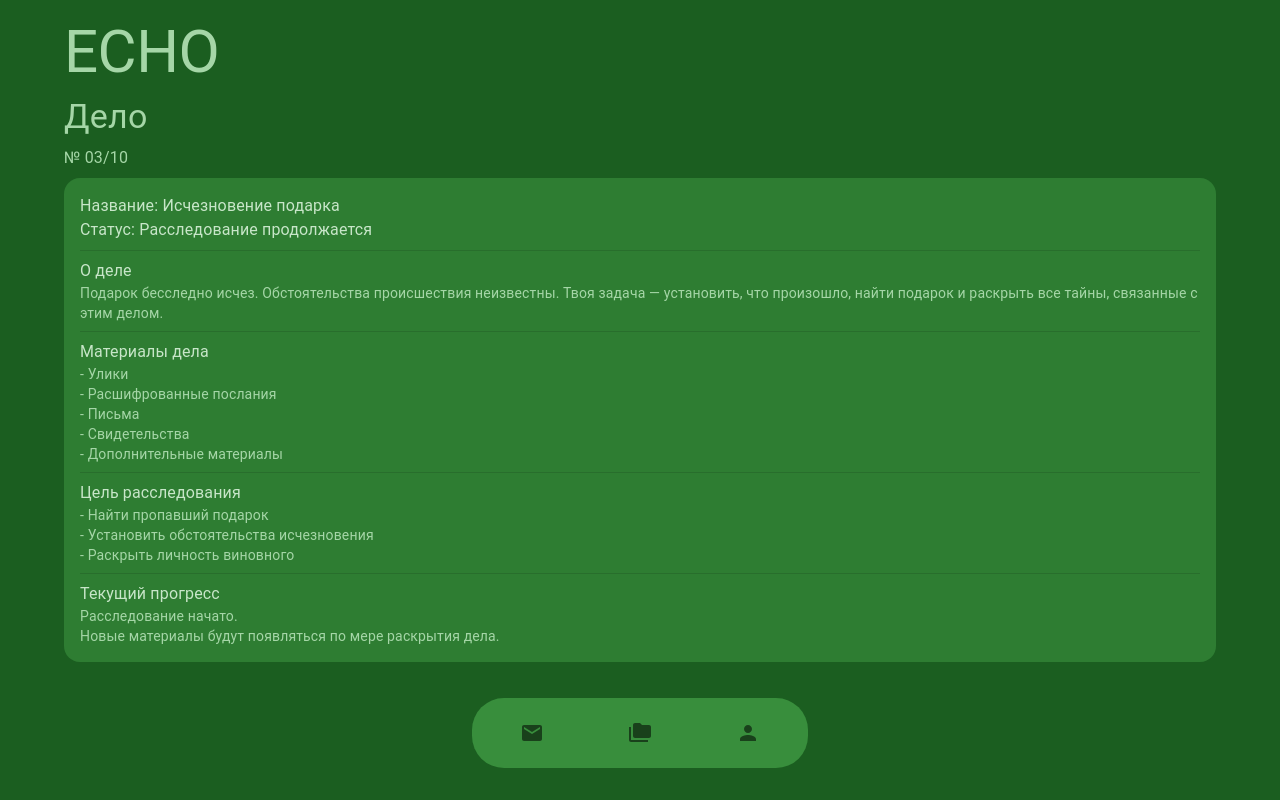
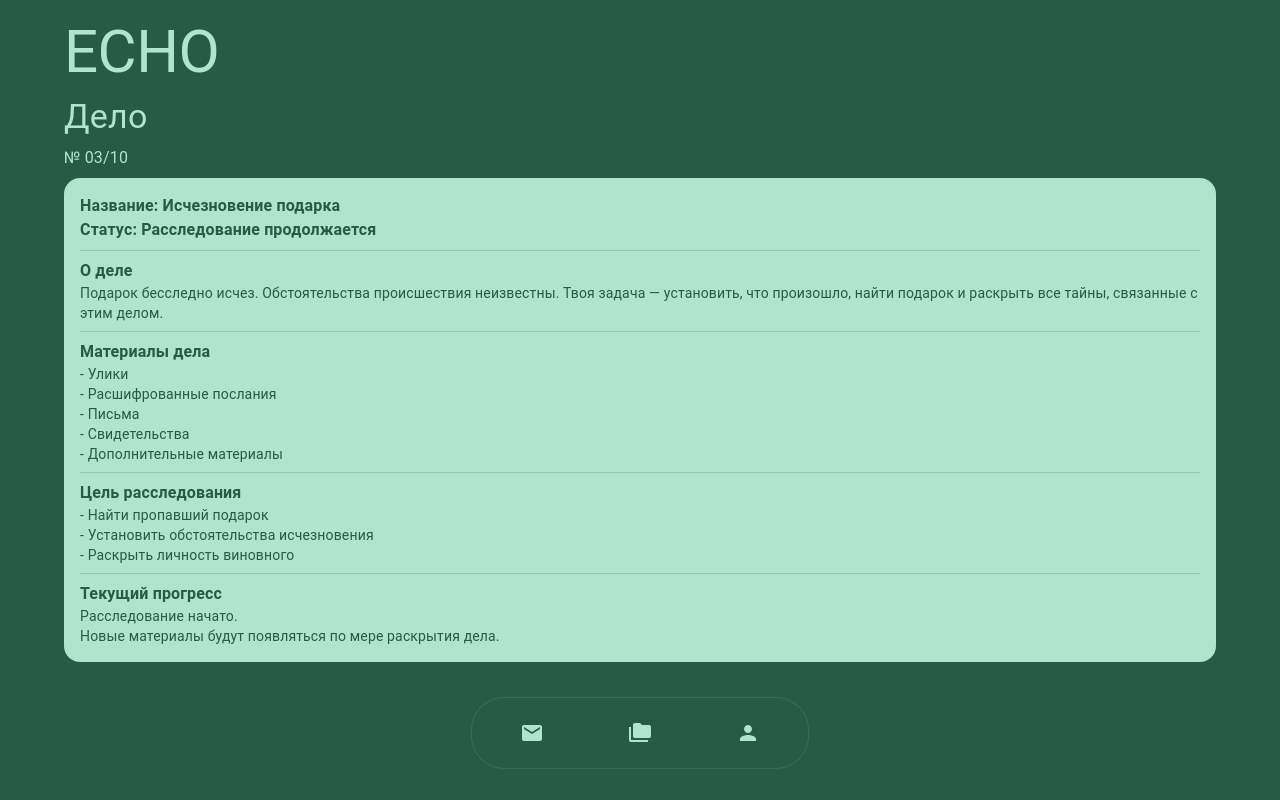
Before and after one commit to GeorgePanov/echo, a React (Vite) app: page /echo/case in a window 1280 px wide. Built offline with nearby package versions, Linux system fonts and the light colour scheme.

Commit message:
feat: добавляет и меняет цвета

```diff
--- a/src/components/AppLayout/AppLayout.tsx
+++ b/src/components/AppLayout/AppLayout.tsx
@@ -1,6 +1,7 @@
 import { Container, Stack, Typography } from '@mui/material';
-import { green } from '@mui/material/colors';
 import { Outlet } from 'react-router';
+
+import { appColors } from '~/shared/colors';
 
 import { ButtonGroup } from './ui/ButtonGroup';
 
@@ -13,13 +14,13 @@ export const AppLayout: React.FC = () => {
         maxWidth: '600px',
         display: 'flex',
         justifyContent: 'center',
-        background: green[900],
+        background: appColors.pine,
       }}
     >
       <Stack sx={{ width: '100%' }}>
         <Typography
           sx={{
-            color: green[200],
+            color: appColors.sage,
             fontWeight: 'normal',
           }}
           variant='h2'
--- a/src/components/AppLayout/ui/ButtonGroup.tsx
+++ b/src/components/AppLayout/ui/ButtonGroup.tsx
@@ -2,9 +2,9 @@ import type { FC } from 'react';
 
 import { Email, FolderCopy, Person } from '@mui/icons-material';
 import { Badge, Stack, ToggleButton, ToggleButtonGroup } from '@mui/material';
-import { green } from '@mui/material/colors';
 import { useLocation, useNavigate } from 'react-router';
 
+import { appColors } from '~/shared/colors';
 import { ROUTE_PATH } from '~/shared/types';
 
 const buttonSx = {
@@ -13,14 +13,15 @@ const buttonSx = {
   minWidth: 100,
   minHeight: 50,
   transition: 'all 0.3s ease',
+  color: appColors.sage,
 
   '&.Mui-selected': {
-    backgroundColor: green[800],
-    color: green[100],
+    backgroundColor: appColors.sage,
+    color: appColors.pine,
   },
 
   '&.Mui-selected:hover': {
-    backgroundColor: green[800],
+    backgroundColor: appColors.sage,
   },
 };
 
@@ -40,7 +41,9 @@ export const ButtonGroup: FC = () => {
         transform: 'translateX(-50%)',
         borderRadius: '2rem',
 
-        bgcolor: green[700],
+        bgcolor: appColors.pine,
+
+        boxShadow: `0 0 1px 1px ${appColors.moss}80`,
 
         '& .MuiToggleButton-root': buttonSx,
       }}
@@ -60,7 +63,7 @@ export const ButtonGroup: FC = () => {
             // badgeContent={true}
             sx={{
               '& .MuiBadge-badge': {
-                backgroundColor: green[400],
+                backgroundColor: appColors.moss,
               },
             }}
           >
--- a/src/components/Case/Case.tsx
+++ b/src/components/Case/Case.tsx
@@ -1,16 +1,17 @@
 import type { FC } from 'react';
 
 import { Divider, Stack, Typography } from '@mui/material';
-import { green } from '@mui/material/colors';
+
+import { appColors } from '~/shared/colors';
 
 export const Case: FC = () => {
   return (
     <Stack>
       <Stack spacing={1}>
-        <Typography sx={{ color: green[200] }} variant='h4'>
+        <Typography sx={{ color: appColors.sage }} variant='h4'>
           Дело
         </Typography>
-        <Typography sx={{ color: green[200] }} variant='body1'>
+        <Typography sx={{ color: appColors.sage }} variant='body1'>
           № 03/10
         </Typography>
       </Stack>
@@ -20,23 +21,32 @@ export const Case: FC = () => {
           mt: '0.5rem',
           padding: '1rem',
           minHeight: '50vh',
-          backgroundColor: green[800],
+          backgroundColor: appColors.sage,
           borderRadius: '1rem',
         }}
       >
-        <Typography variant='body1' sx={{ color: green[100] }}>
+        <Typography
+          variant='body1'
+          sx={{ color: appColors.pine, fontWeight: 'bold' }}
+        >
           Название: Исчезновение подарка
         </Typography>
-        <Typography variant='body1' sx={{ color: green[100] }}>
+        <Typography
+          variant='body1'
+          sx={{ color: appColors.pine, fontWeight: 'bold' }}
+        >
           Статус: Расследование продолжается
         </Typography>
 
         <Divider sx={{ margin: '0.5rem 0' }} />
 
-        <Typography variant='body1' sx={{ color: green[100] }}>
+        <Typography
+          variant='body1'
+          sx={{ color: appColors.pine, fontWeight: 'bold' }}
+        >
           О деле
         </Typography>
-        <Typography variant='body2' sx={{ color: green[200] }}>
+        <Typography variant='body2' sx={{ color: appColors.pine }}>
           Подарок бесследно исчез. Обстоятельства происшествия неизвестны. Твоя
           задача — установить, что произошло, найти подарок и раскрыть все
           тайны, связанные с этим делом.
@@ -44,10 +54,13 @@ export const Case: FC = () => {
 
         <Divider sx={{ margin: '0.5rem 0' }} />
 
-        <Typography variant='body1' sx={{ color: green[100] }}>
+        <Typography
+          variant='body1'
+          sx={{ color: appColors.pine, fontWeight: 'bold' }}
+        >
           Материалы дела
         </Typography>
-        <Typography variant='body2' sx={{ color: green[200] }}>
+        <Typography variant='body2' sx={{ color: appColors.pine }}>
           - Улики
           <br />
           - Расшифрованные послания
@@ -60,10 +73,13 @@ export const Case: FC = () => {
 
         <Divider sx={{ margin: '0.5rem 0' }} />
 
-        <Typography variant='body1' sx={{ color: green[100] }}>
+        <Typography
+          variant='body1'
+          sx={{ color: appColors.pine, fontWeight: 'bold' }}
+        >
           Цель расследования
         </Typography>
-        <Typography variant='body2' sx={{ color: green[200] }}>
+        <Typography variant='body2' sx={{ color: appColors.pine }}>
           - Найти пропавший подарок
           <br />
           - Установить обстоятельства исчезновения
@@ -72,10 +88,13 @@ export const Case: FC = () => {
 
         <Divider sx={{ margin: '0.5rem 0' }} />
 
-        <Typography variant='body1' sx={{ color: green[100] }}>
+        <Typography
+          variant='body1'
+          sx={{ color: appColors.pine, fontWeight: 'bold' }}
+        >
           Текущий прогресс
         </Typography>
-        <Typography variant='body2' sx={{ color: green[200] }}>
+        <Typography variant='body2' sx={{ color: appColors.pine }}>
           Расследование начато.
           <br />
           Новые материалы будут появляться по мере раскрытия дела.
--- a/src/components/Email /ui/EmailList/EmailList.tsx
+++ b/src/components/Email /ui/EmailList/EmailList.tsx
@@ -19,7 +19,11 @@ export const EmailList: FC<EmailListProps> = (props) => {
   return (
     <List sx={{ display: 'flex', flexDirection: 'column', gap: 1 }}>
       {filteredEmails.map((email) => (
-        <EmailItem email={email} handleSelectEmail={handleSelectEmail} />
+        <EmailItem
+          key={email.emailId}
+          email={email}
+          handleSelectEmail={handleSelectEmail}
+        />
       ))}
     </List>
   );
--- a/src/index.css
+++ b/src/index.css
@@ -1,118 +1,6 @@
-/* :root {
-  --text: #6b6375;
-  --text-h: #08060d;
-  --bg: #fff;
-  --border: #e5e4e7;
-  --code-bg: #f4f3ec;
-  --accent: #aa3bff;
-  --accent-bg: rgba(170, 59, 255, 0.1);
-  --accent-border: rgba(170, 59, 255, 0.5);
-  --social-bg: rgba(244, 243, 236, 0.5);
-  --shadow:
-    rgba(0, 0, 0, 0.1) 0 10px 15px -3px, rgba(0, 0, 0, 0.05) 0 4px 6px -2px;
-
-  --sans: system-ui, 'Segoe UI', Roboto, sans-serif;
-  --heading: system-ui, 'Segoe UI', Roboto, sans-serif;
-  --mono: ui-monospace, Consolas, monospace;
-
-  font: 18px/145% var(--sans);
-  letter-spacing: 0.18px;
-  color-scheme: light dark;
-  color: var(--text);
-  background: var(--bg);
-  font-synthesis: none;
-  text-rendering: optimizeLegibility;
-  -webkit-font-smoothing: antialiased;
-  -moz-osx-font-smoothing: grayscale;
-
-  @media (max-width: 1024px) {
-    font-size: 16px;
-  }
-}
-
-@media (prefers-color-scheme: dark) {
-  :root {
-    --text: #9ca3af;
-    --text-h: #f3f4f6;
-    --bg: #16171d;
-    --border: #2e303a;
-    --code-bg: #1f2028;
-    --accent: #c084fc;
-    --accent-bg: rgba(192, 132, 252, 0.15);
-    --accent-border: rgba(192, 132, 252, 0.5);
-    --social-bg: rgba(47, 48, 58, 0.5);
-    --shadow:
-      rgba(0, 0, 0, 0.4) 0 10px 15px -3px, rgba(0, 0, 0, 0.25) 0 4px 6px -2px;
-  }
-
-  #social .button-icon {
-    filter: invert(1) brightness(2);
-  }
-}
-
-#root {
-  width: 1126px;
-  max-width: 100%;
-  margin: 0 auto;
-  text-align: center;
-  border-inline: 1px solid var(--border);
-  min-height: 100svh;
-  display: flex;
-  flex-direction: column;
-  box-sizing: border-box;
-}
-
-body {
-  margin: 0;
-}
-
-h1,
-h2 {
-  font-family: var(--heading);
-  font-weight: 500;
-  color: var(--text-h);
-}
-
-h1 {
-  font-size: 56px;
-  letter-spacing: -1.68px;
-  margin: 32px 0;
-  @media (max-width: 1024px) {
-    font-size: 36px;
-    margin: 20px 0;
-  }
-}
-h2 {
-  font-size: 24px;
-  line-height: 118%;
-  letter-spacing: -0.24px;
-  margin: 0 0 8px;
-  @media (max-width: 1024px) {
-    font-size: 20px;
-  }
-}
-p {
-  margin: 0;
-}
-
-code,
-.counter {
-  font-family: var(--mono);
-  display: inline-flex;
-  border-radius: 4px;
-  color: var(--text-h);
-}
-
-code {
-  font-size: 15px;
-  line-height: 135%;
-  padding: 4px 8px;
-  background: var(--code-bg);
-} */
-
 html,
 body,
 #root {
   margin: 0;
-  background: #1b5e20;
+  background: #285a48;
 }
--- /dev/null
+++ b/src/shared/colors.ts
@@ -0,0 +1,6 @@
+export const appColors = {
+  sage: '#B0E4CC',
+  moss: '#408A71',
+  pine: '#285A48',
+  nightForest: '#091413',
+};
--- a/src/shared/stringAvatar.ts
+++ b/src/shared/stringAvatar.ts
@@ -1,4 +1,4 @@
-import { green } from '@mui/material/colors';
+import { appColors } from './colors';
 
 function stringToColor(string: string) {
   let hash = 0;
@@ -22,7 +22,8 @@ export function stringAvatar(name: string) {
   return {
     sx: {
       // bgcolor: stringToColor(name),
-      bgcolor: green[900],
+      backgroundColor: appColors.pine,
+      color: appColors.sage,
     },
     children: `${name.split(' ')[0][0]}`,
   };
```
Also changed, not shown: src/components/Email /Email.tsx (+4 -8 lines), src/components/Email /ui/EmailList/EmailItem.tsx (+17 -10 lines), src/components/Email /ui/InputClueButton.tsx (+21 -6 lines), src/components/Email /ui/SelectedEmailDrawer.tsx (+7 -7 lines), src/components/Profile/Profile.tsx (+19 -18 lines).
